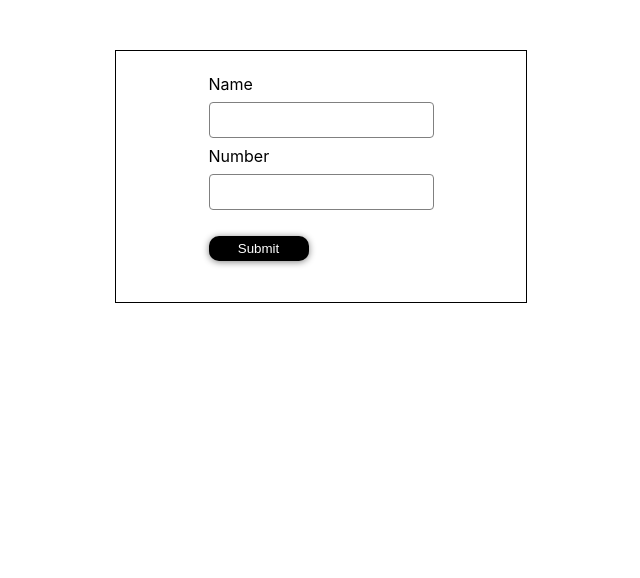
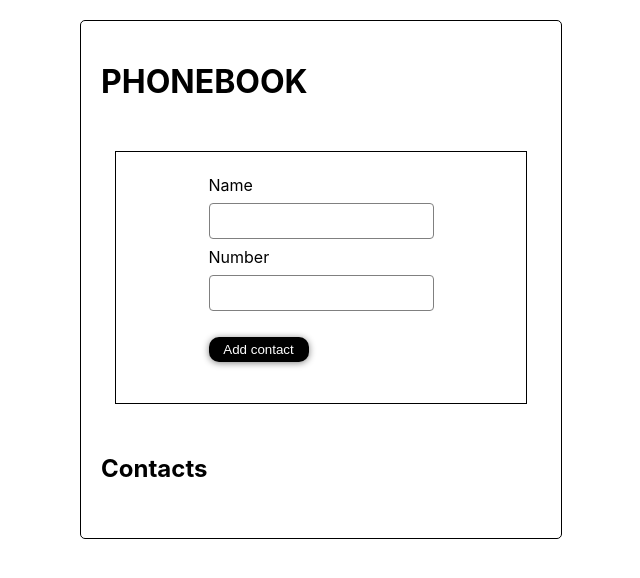
Before and after one commit to igorivnaolga/goit-react-woolf-hw-02-phonebook, a React (Create React App) app: page / in a window 1280 px wide. Shown: the top 578 px of the page, without its empty margins (319-959 px from the left). Built offline with nearby package versions, Linux system fonts and the light colour scheme.

Commit message:
add addContact

```diff
--- a/src/components/App.jsx
+++ b/src/components/App.jsx
@@ -1,7 +1,7 @@
 import { Component } from 'react';
 import { nanoid } from 'nanoid';
 import { ContactForm } from './ContactForm/ContactForm';
-
+import { Container, Title, SubTitle } from './App.styled';
 export class App extends Component {
   state = {
     contacts: [
@@ -11,11 +11,29 @@ export class App extends Component {
       { id: 'id-4', name: 'Annie Copeland', number: '227-91-26' },
     ],
     filter: '',
-    name: '',
-    number: '',
+  };
+
+  addContact = values => {
+    const contact = { ...values, id: nanoid() };
+    const { contacts } = this.state;
+    if (contacts.some(contact => contact.name === values.name)) {
+      alert(`${values.name} is already on contacts`);
+      return;
+    }
+    this.setState(prevState => {
+      return {
+        contacts: [...prevState.contacts, contact],
+      };
+    });
   };
 
   render() {
-    return <ContactForm>Contact List</ContactForm>;
+    return (
+      <Container>
+        <Title>Phonebook</Title>
+        <ContactForm onAddContact={this.addContact} />
+        <SubTitle>Contacts</SubTitle>
+      </Container>
+    );
   }
 }
--- /dev/null
+++ b/src/components/App.styled.js
@@ -0,0 +1,17 @@
+import styled from 'styled-components';
+
+export const Container = styled.div`
+  width: 440px;
+  padding: 20px;
+  margin: 20px auto;
+  border: 1px solid #000;
+  border-radius: 5px;
+`;
+
+export const Title = styled.h1`
+  text-transform: uppercase;
+`;
+
+export const SubTitle = styled.h2`
+  padding-bottom: 15px;
+`;
--- a/src/components/ContactForm/ContactForm.jsx
+++ b/src/components/ContactForm/ContactForm.jsx
@@ -35,7 +35,7 @@ export const ContactForm = ({ onAddContact }) => {
               required
             />
           </label>
-          <Button type="submit">Submit</Button>
+          <Button type="submit">Add contact</Button>
         </Form>
       </Formik>
     </SectionInput>
--- a/src/components/ContactForm/ContactForm.styled.js
+++ b/src/components/ContactForm/ContactForm.styled.js
@@ -30,12 +30,12 @@ export const Button = styled.button`
   border-radius: 10px;
   border: none;
   box-shadow: 0 1px 7px grey;
-  background-color: black;
-  color: white;
+  background-color: #000;
+  color: #fff;
 
   &:hover {
-    color: white;
-    background-color: black;
+    color: #000;
+    background-color: #fff;
     cursor: pointer;
   }
 `;
```
